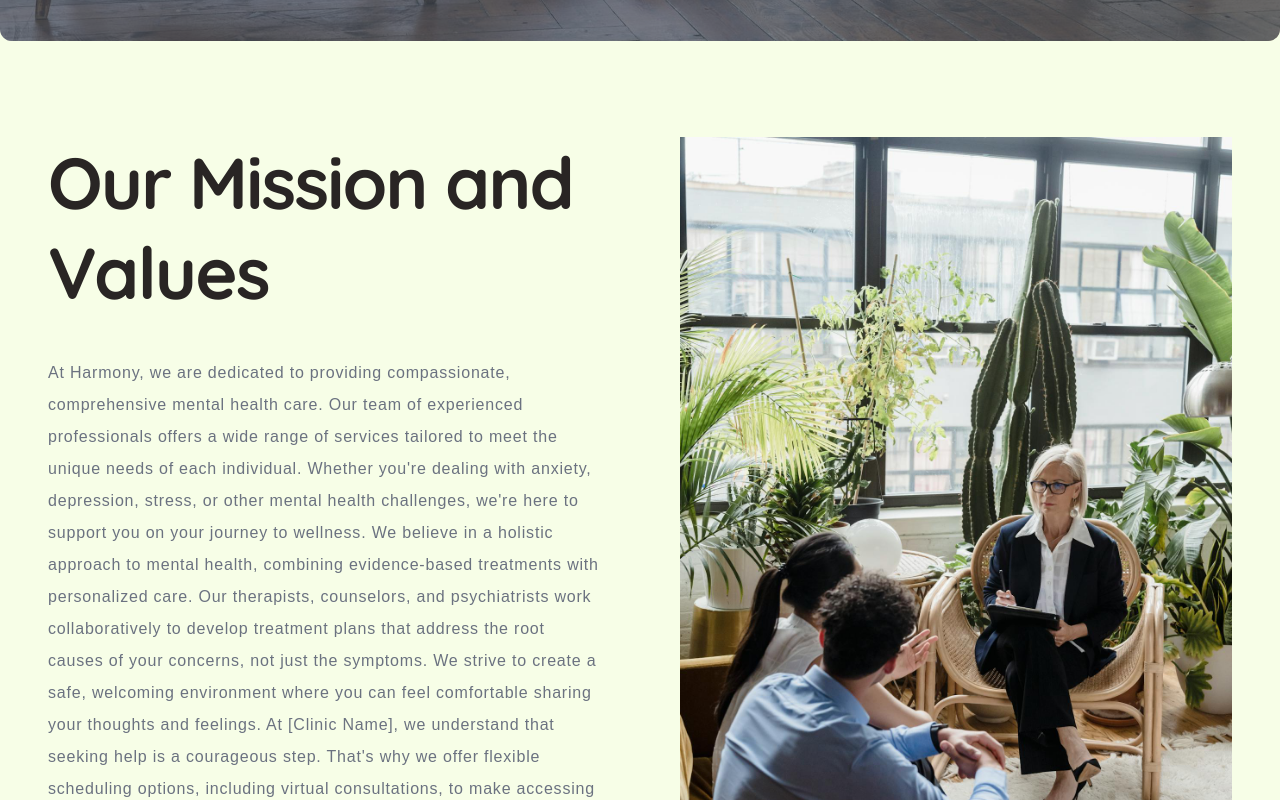
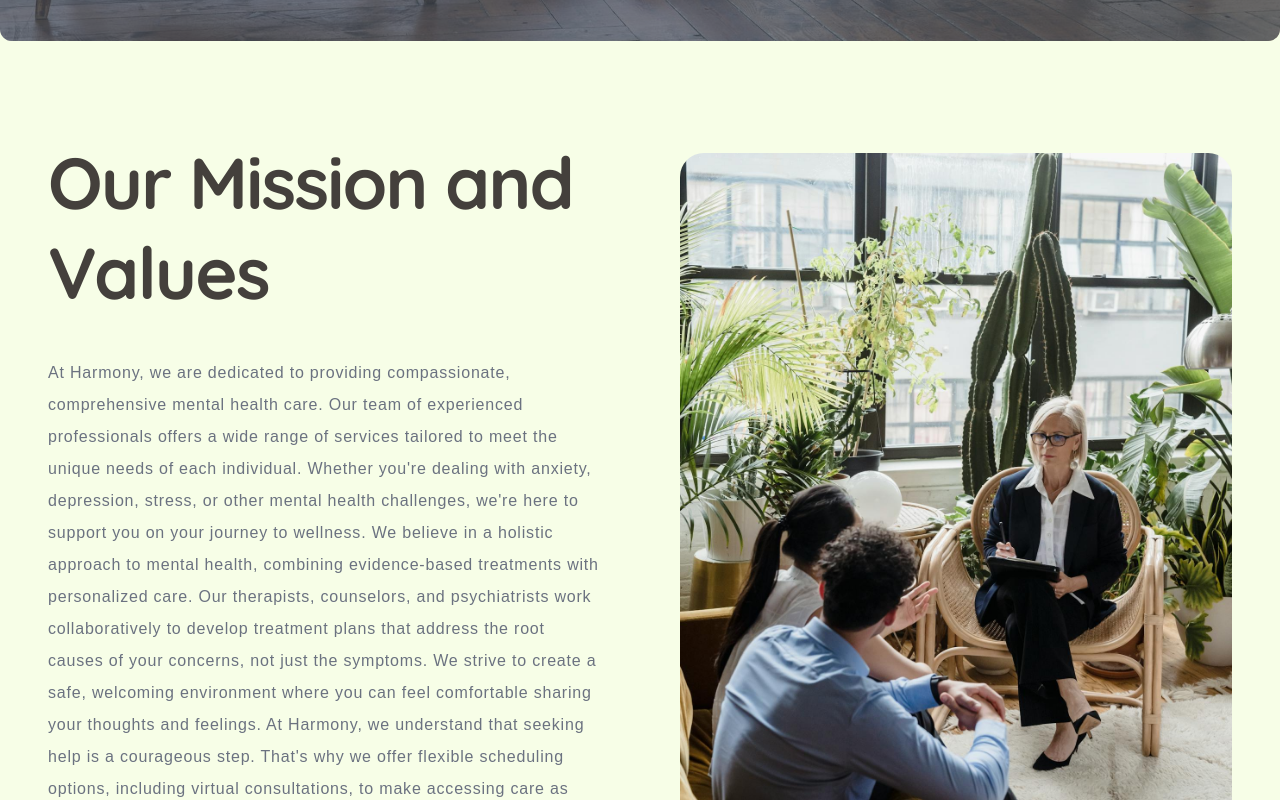
Before and after one commit to Quincy-Fer/Harmony-Therapy-Website, a React (Vite) app: page / in a window 1280 px wide. Shown: the part 860-1660 px from the top of the page. Built offline with nearby package versions, Linux system fonts and the light colour scheme.

Commit message:
Fix layout, add styling to image

```diff
--- a/src/Sections/About.jsx
+++ b/src/Sections/About.jsx
@@ -2,16 +2,19 @@ import { about } from "../assets/images";
 
 const About = () => {
   return (
-    <section className="max-w-[1440px] py-24 px-12">
+    <section className="max-w-[1440px] py-24 px-12 mx-auto">
       <div className="flex  gap-20">
-        <div className="flex-1">
+        <div className="flex-1 ">
           <h1
-            className="p-0   text-stone-800 text-[72px] max-w-[660px] font-bold font-quicksand
+            className="p-0   text-stone-700 text-[72px] max-w-[660px] font-bold font-quicksand
          leading-tight tracking-tight "
           >
             Our Mission and Values
           </h1>
-          <p className="font-nunito max-w-[600px] text-base text-gray-500 tracking-wider leading-loose mt-10">
+          <p
+            className="font-nunito max-w-[600px] text-base text-gray-500 tracking-wider leading-loose
+          mt-10 "
+          >
             At Harmony, we are dedicated to providing compassionate,
             comprehensive mental health care. Our team of experienced
             professionals offers a wide range of services tailored to meet the
@@ -23,7 +26,7 @@ const About = () => {
             psychiatrists work collaboratively to develop treatment plans that
             address the root causes of your concerns, not just the symptoms. We
             strive to create a safe, welcoming environment where you can feel
-            comfortable sharing your thoughts and feelings. At [Clinic Name], we
+            comfortable sharing your thoughts and feelings. At Harmony, we
             understand that seeking help is a courageous step. That's why we
             offer flexible scheduling options, including virtual consultations,
             to make accessing care as convenient as possible. Our goal is to
@@ -32,7 +35,11 @@ const About = () => {
           </p>
         </div>
         <div className="flex-1">
-          <img src={about} alt="" />
+          <img
+            src={about}
+            alt="woman consulting a couple"
+            className="rounded-3xl  h-[700px] w-[800px] mt-4 object-cover "
+          />
         </div>
       </div>
     </section>
```
